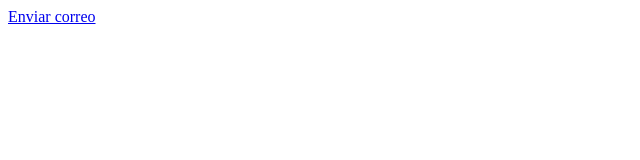
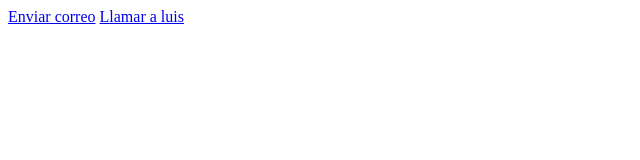
Before and after one commit to luis916/pruebas, a plain HTML site: page index.html in a window 1280 px wide. Shown: the whole page, without its empty margins (0-640 px from the left). Drawn offline with Linux system fonts and the light colour scheme.

Commit message:
Update index.html

```diff
--- a/index.html
+++ b/index.html
@@ -8,5 +8,6 @@
 </head>
 <body>
     <a href="mailto:luislp18000@gmail.com">Enviar correo</a>
+    <a href="tel:56934395571">Llamar a luis</a>
 </body>
 </html>
```
